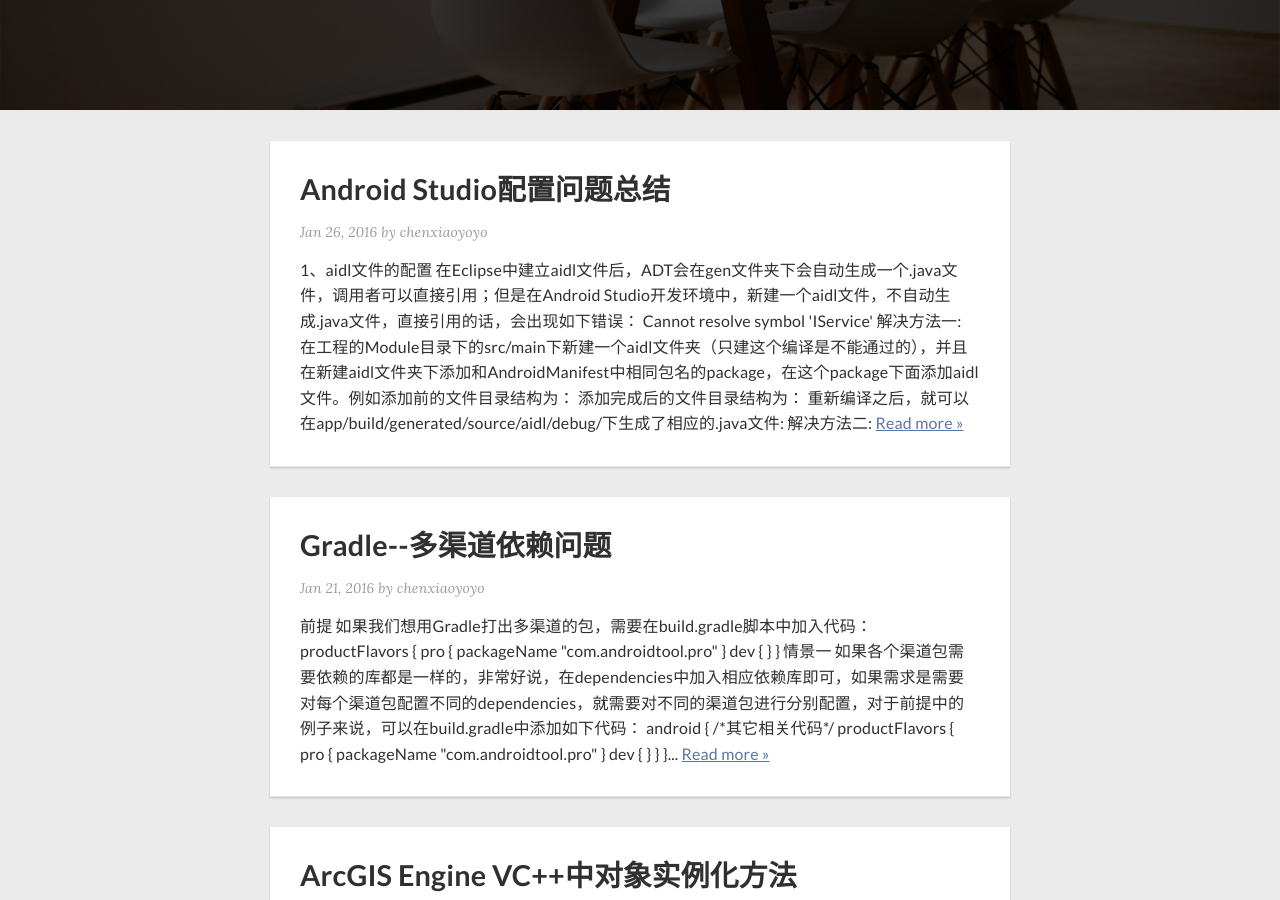
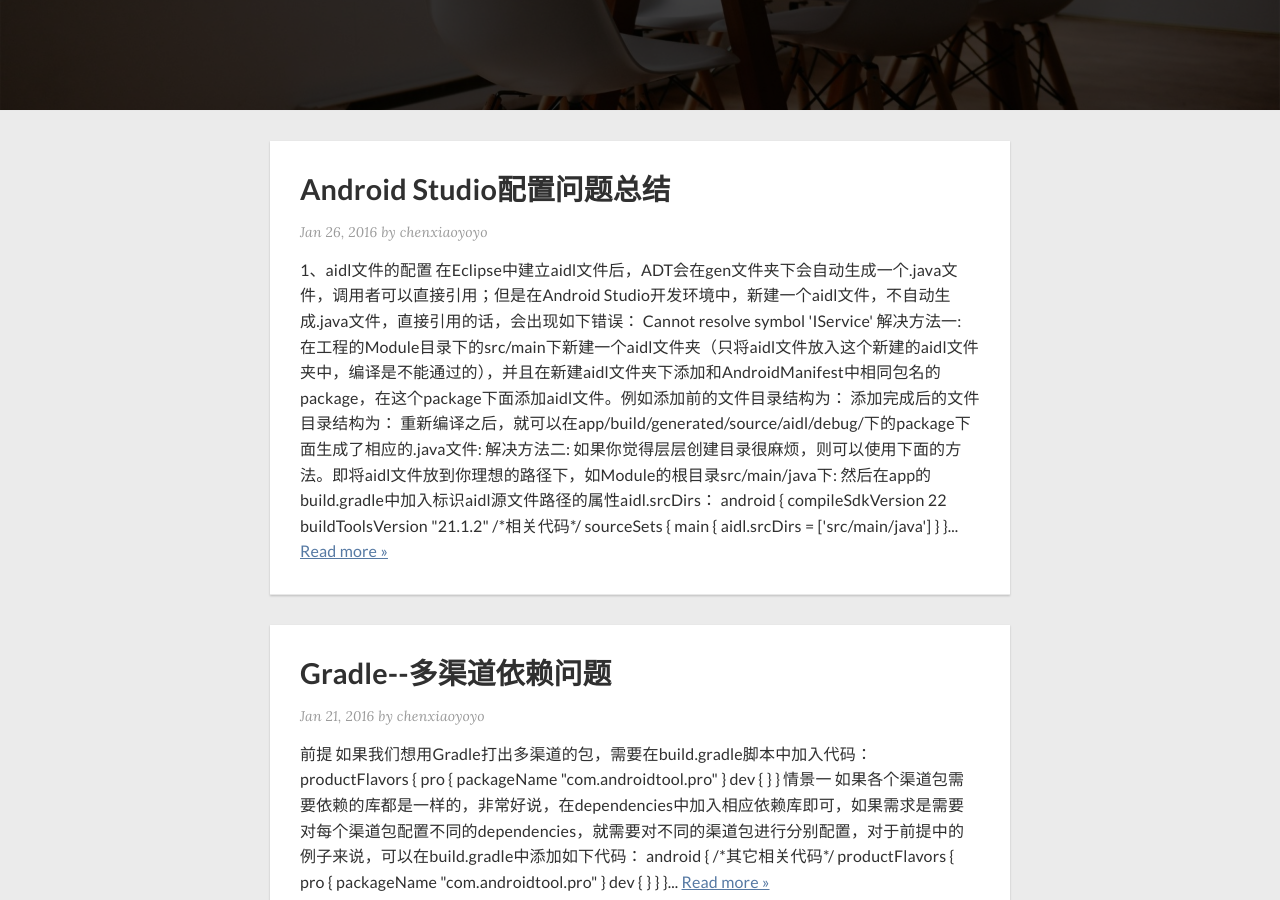
Before and after one commit to chenxiaoyoyo/chenxiaoyoyo.github.com, a Jekyll site: the page built from index.html, in a window 1280 px wide and 900 px high, scrolled down 353 px. Built offline with Jekyll 4.4.1, drawn with Linux system fonts in a browser that asks for light colours; nearby versions of some CDN libraries; Markdown is read by kramdown in place of the engine named in the settings; the list of posts is cut into pages by our own code.

Commit message:
Update 2016-01-26-Android-Studio-Configuration.markdown

````diff
--- a/_posts/2016-01-26-Android-Studio-Configuration.markdown
+++ b/_posts/2016-01-26-Android-Studio-Configuration.markdown
@@ -16,7 +16,7 @@ Cannot resolve symbol 'IService'
 
 ###解决方法一:
 
-在工程的Module目录下的src/main下新建一个aidl文件夹（只建这个编译是不能通过的），并且在新建aidl文件夹下添加和AndroidManifest中相同包名的package，在这个package下面添加aidl文件。例如添加前的文件目录结构为：
+在工程的Module目录下的src/main下新建一个aidl文件夹（只将aidl文件放入这个新建的aidl文件夹中，编译是不能通过的），并且在新建aidl文件夹下添加和AndroidManifest中相同包名的package，在这个package下面添加aidl文件。例如添加前的文件目录结构为：
 
 ![](/images/posts/android/android-studio-config1.png)
 
@@ -24,8 +24,29 @@ Cannot resolve symbol 'IService'
 
 ![](/images/posts/android/android-studio-config2.png)
 
-重新编译之后，就可以在app/build/generated/source/aidl/debug/下生成了相应的.java文件:
+重新编译之后，就可以在app/build/generated/source/aidl/debug/下的package下面生成了相应的.java文件:
 
 ![](/images/posts/android/android-studio-config3.png)
 
 ###解决方法二:
+
+如果你觉得层层创建目录很麻烦，则可以使用下面的方法。即将aidl文件放到你理想的路径下，如Module的根目录src/main/java下:
+
+![](/images/posts/android/android-studio-config4.png)
+
+然后在app的build.gradle中加入标识aidl源文件路径的属性aidl.srcDirs：
+
+```groovy
+android {
+    compileSdkVersion 22
+    buildToolsVersion "21.1.2"
+
+    /*相关代码*/
+
+    sourceSets {
+        main {
+            aidl.srcDirs = ['src/main/java']
+        }
+    }
+}
+```
````
